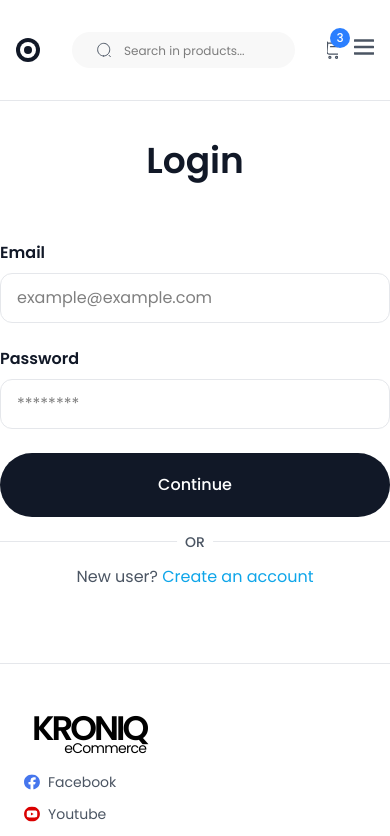
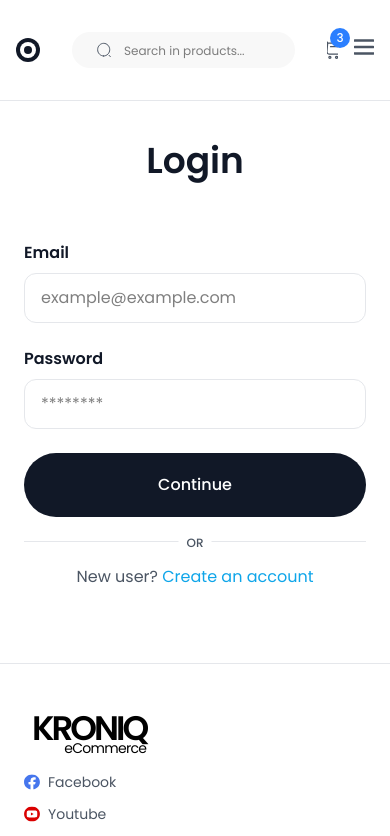
Before and after one commit to NurAlam123/kroniq, a React (Vite) app: page /login in a window 390 px wide. Shown: the top 836 px of the page. Built offline with nearby package versions, Linux system fonts and the light colour scheme.

Commit message:
feat(auth/login): make responsive

```diff
--- a/src/routes/login/index.tsx
+++ b/src/routes/login/index.tsx
@@ -9,7 +9,7 @@ export const Route = createFileRoute("/login/")({
 function RouteComponent() {
   return (
     <div className="flex justify-center items-center mt-[40px] mb-[72px]">
-      <div className="w-[440px] h-[450px]">
+      <div className="w-[440px] h-[450px] max-lg:px-6">
         <h1 className="text-c-3xl text-primary font-semibold text-center mb-[60px]">
           Login
         </h1>
@@ -17,16 +17,16 @@ function RouteComponent() {
         <form className="space-y-6">
           <Input
             label="Email"
-            labelClassName="text-c-base"
+            labelClassName="text-c-sm lg:text-c-base"
             placeholder="example@example.com"
           />
           <Input
             label="Password"
-            labelClassName="text-c-base"
+            labelClassName="text-c-sm lg:text-c-base"
             placeholder="********"
           />
 
-          <Button type="submit" className="w-full">
+          <Button type="submit" className="w-full max-lg:text-c-sm">
             Continue
           </Button>
         </form>
@@ -34,12 +34,12 @@ function RouteComponent() {
         <div className="mt-6">
           <div className="h-px w-full bg-gray-450 relative">
             <div className="absolute top-1/2 left-1/2 -translate-1/2 bg-white px-2">
-              <span className="text-c-sm font-medium text-body-text select-none">
+              <span className="text-c-xs lg:text-c-sm font-medium text-body-text select-none">
                 OR
               </span>
             </div>
 
-            <p className="text-body-text pt-6 text-center">
+            <p className="max-lg:text-c-sm text-body-text pt-6 text-center">
               New user?{" "}
               <Link to="/" className="text-vibrant">
                 Create an account
```
